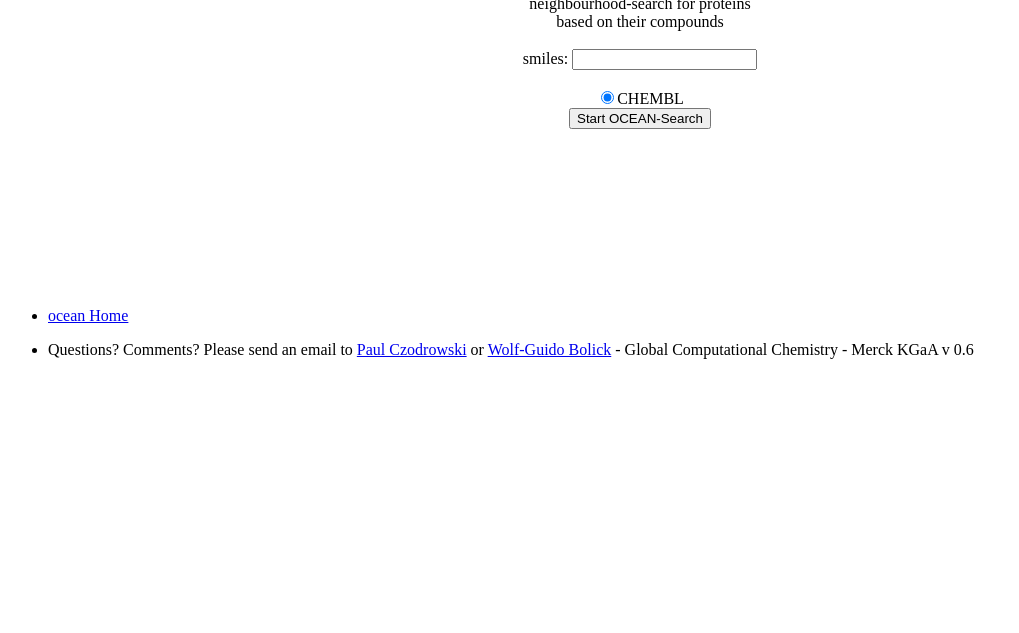
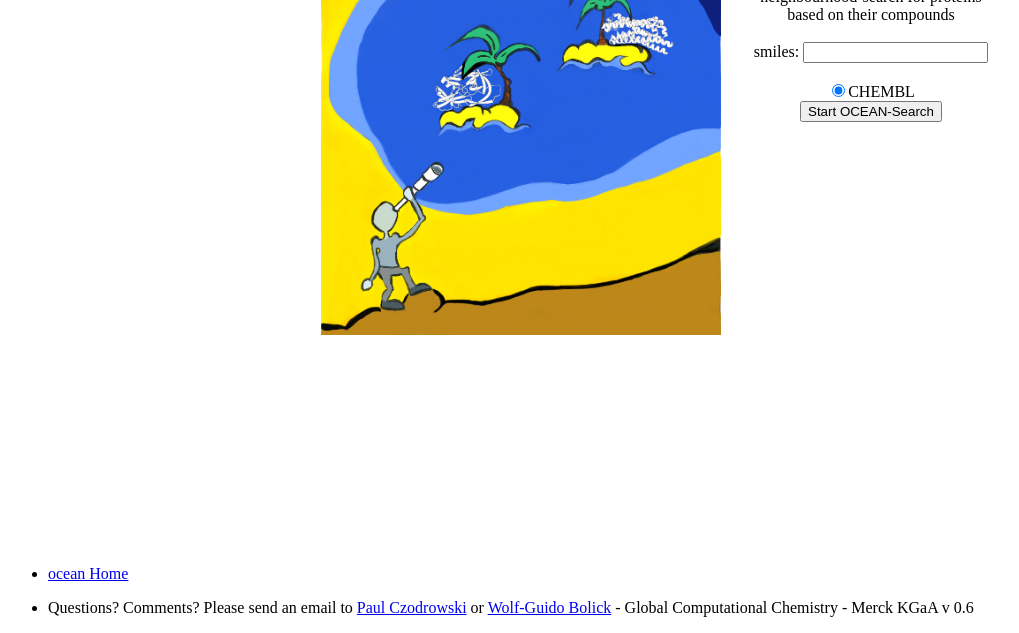
Before and after one commit to rdkit/OCEAN, a Django app: page / in a window 1280 px wide. Shown: the part 362-995 px from the top of the page, without its empty margins (0-1019 px from the left). Before the commit the page ends 721 px from the top, so only its background shows below. Run offline with Django 3.2, Linux system fonts and the light colour scheme; parts of the project's set-up code (start-up, migrations or seed data) failed here and were passed over.

Commit message:
changed ocean-site to side-by-side for TOC-image and sketcher/smiles-field, addet a smaller/lighter-version of TOC-image 	deleted:    media/img/OCEAN_TOC_Version_5_c.png 	new file:   media/img/OCEAN_TOC_Version_5_c_small.png 	modified:   ../templates/base.html

```diff
--- a/templates/base.html
+++ b/templates/base.html
@@ -10,14 +10,24 @@
 </head>
 {% block body_raw %}
 <body {% block body_modifications %}{% endblock %}>
+
 {% block body_start %}{% endblock %}
 	<center><span style="font: 50pt italic; color:#6b68f2;"><b class="ocean">O</b>ptimized <b class="ocean">C</b>ross r<b class="ocean">EA</b>ctivity estimatio<b class="ocean">N</b></span></center>
-		<p>
-		<center>
-			<img src="/media/img/OCEAN_TOC_Version_5_c.png" width="25%">
-		</center>
+<center>
+<table><tr>
+<td style="padding:30px;">
+	<p>
+	<center>
+		<img src="/media/img/OCEAN_TOC_Version_5_c_small.png" width="400px">
+	</center>
 	</p>
+</td>
+<td>
 	{% block body %}{% endblock %}
+</td>
+</tr>
+</table>
+</center>
 <br><br><br><br><br><br><br><br><br>
 	<p>
 	<div id="footer" class="litnv">
```
Also changed, not shown: ocean/media/img/OCEAN_TOC_Version_5_c_small.png (added).
